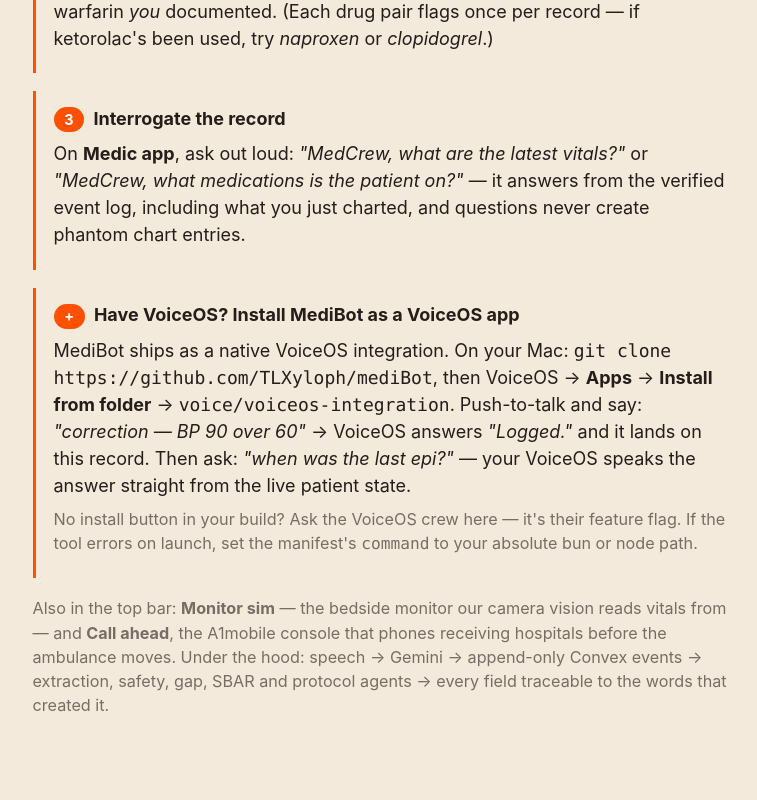
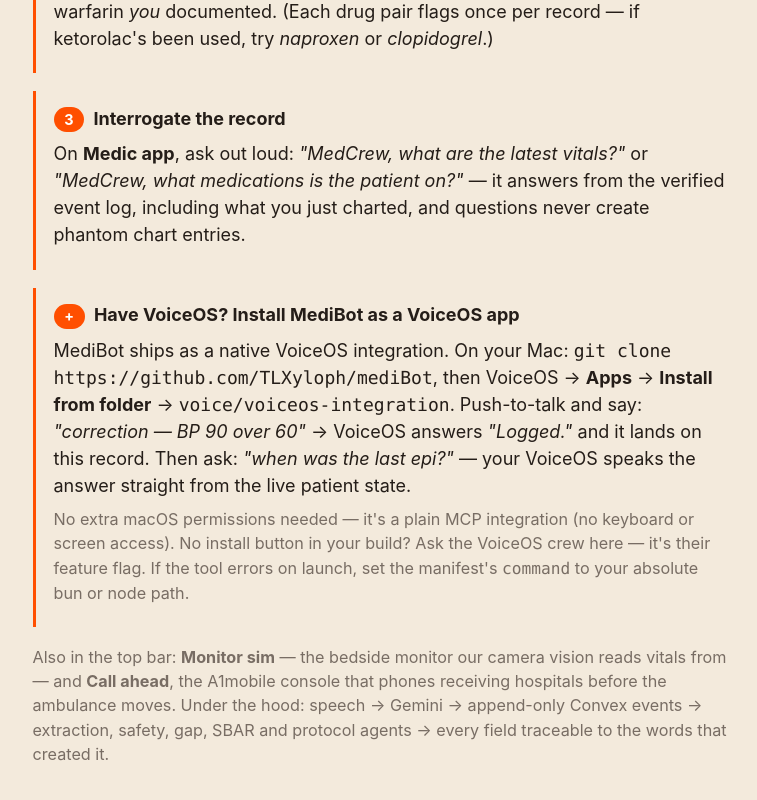
Before and after one commit to TLXyloph/mediBot, a Next.js app in the folder screens/: page /try in a window 1280 px wide. Shown: the part 639-1439 px from the top of the page, without its empty margins (252-1009 px from the left). Built offline with nearby package versions, Linux system fonts and the light colour scheme; no server answers.

Commit message:
try: note the VoiceOS integration needs no extra macOS permissions

```diff
--- a/screens/src/app/try/page.tsx
+++ b/screens/src/app/try/page.tsx
@@ -82,9 +82,10 @@
           straight from the live patient state.
         </p>
         <p style={{ margin: "0.45rem 0", color: "var(--muted)", fontSize: "0.9rem" }}>
-          No install button in your build? Ask the VoiceOS crew here — it's their feature flag. If
-          the tool errors on launch, set the manifest's <code>command</code> to your absolute bun or
-          node path.
+          No extra macOS permissions needed — it's a plain MCP integration (no keyboard or screen
+          access). No install button in your build? Ask the VoiceOS crew here — it's their feature
+          flag. If the tool errors on launch, set the manifest's <code>command</code> to your
+          absolute bun or node path.
         </p>
       </section>
 
```
